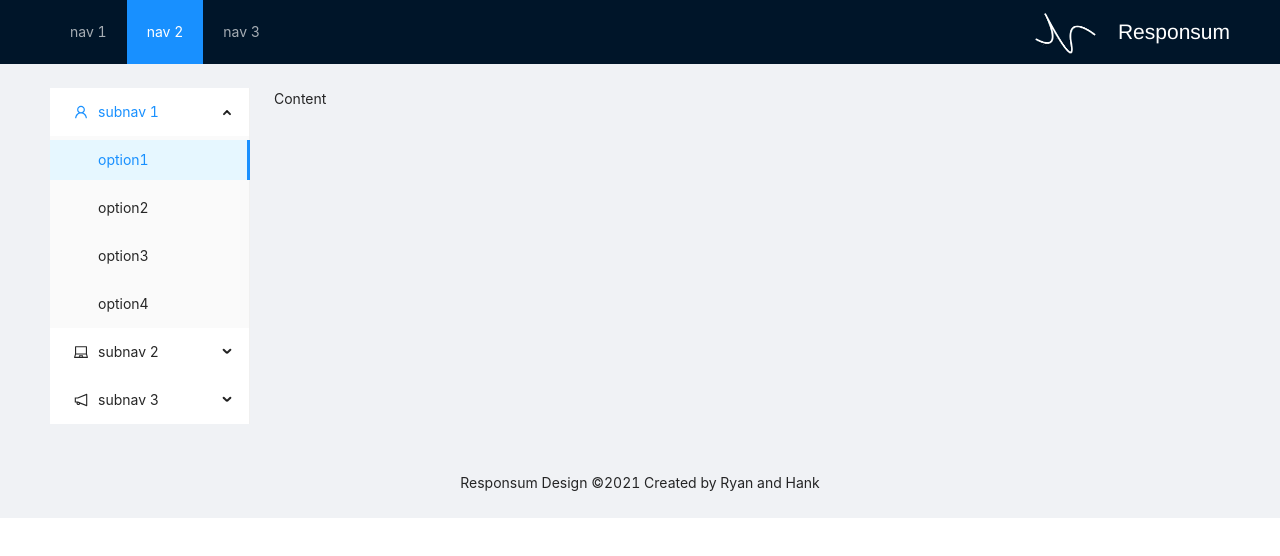
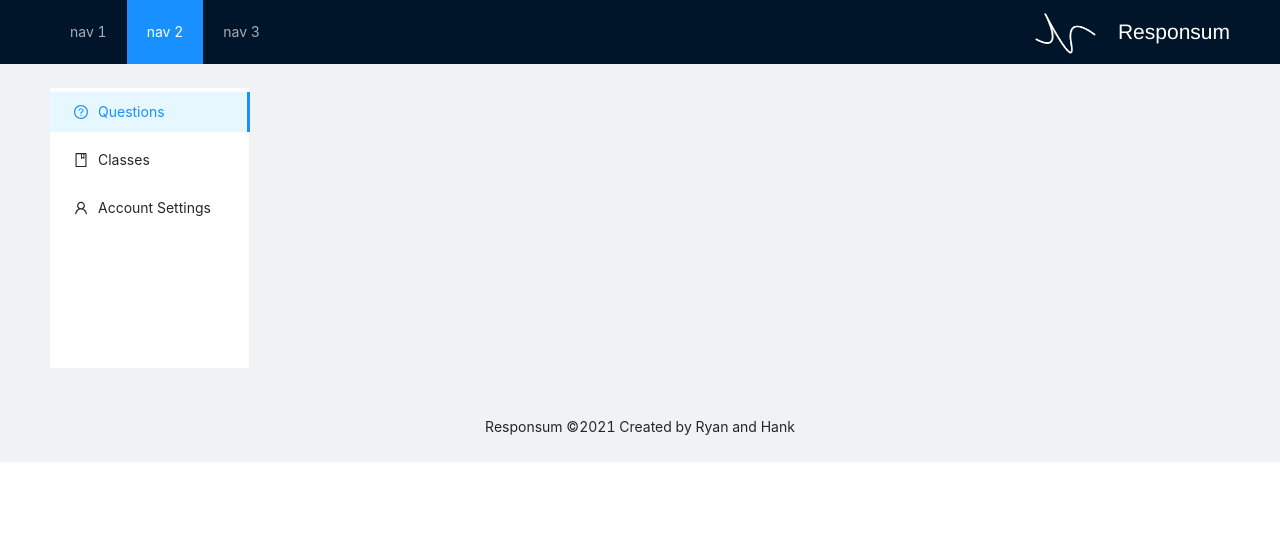
Before and after one commit to hank-w/Respon_sum, a React (Create React App) app in the folder web/: page /students in a window 1280 px wide. Shown: the top 556 px of the page. Built offline with nearby package versions, Linux system fonts and the light colour scheme.

Commit message:
Student pages

```diff
--- a/web/src/App.tsx
+++ b/web/src/App.tsx
@@ -52,7 +52,7 @@ function App() {
             <Routes />
           </div>
         </Content>
-        <Footer style={{ textAlign: 'center' }}>Responsum Design ©2021 Created by Ryan and Hank</Footer>
+        <Footer style={{ textAlign: 'center' }}>Responsum ©2021 Created by Ryan and Hank</Footer>
       </Layout>
     </BrowserRouter>
   );
--- /dev/null
+++ b/web/src/components/pages/StudentAccountSettings.tsx
@@ -0,0 +1,5 @@
+import { useState } from 'react';
+import { Layout, Menu } from 'antd';
+export default () => {
+  return <>hello world</>;
+};
--- /dev/null
+++ b/web/src/components/pages/StudentClasses.tsx
@@ -0,0 +1,5 @@
+import { useState } from 'react';
+import { Layout, Menu } from 'antd';
+export default () => {
+  return <></>;
+};
--- a/web/src/components/pages/StudentHomepage.tsx
+++ b/web/src/components/pages/StudentHomepage.tsx
@@ -1,12 +1,16 @@
 import { useState } from 'react';
-import { StudentLoginWrapper, StudentLoginParent } from '../style/StudentHomepage';
-import { Button, Layout, Menu, Breadcrumb } from 'antd';
-import { UserOutlined, LaptopOutlined, NotificationOutlined } from '@ant-design/icons';
+import { Layout, Menu } from 'antd';
+import { UserOutlined, QuestionCircleOutlined, BookOutlined } from '@ant-design/icons';
 
-const { SubMenu } = Menu;
-const { Header, Content, Footer, Sider } = Layout;
+import StudentQuestions from './StudentQuestions';
+import StudentAccountSettings from './StudentAccountSettings';
+import StudentClasses from './StudentClasses';
+
+const { Content, Sider } = Layout;
 
 export default () => {
+  const [ page, setPage ] = useState('questions');
+
   return (
     <Layout style={{ padding: '24px 0' }}>
       <Sider width={200}>
@@ -16,27 +20,22 @@ export default () => {
           defaultOpenKeys={['sub1']}
           style={{ height: '100%' }}
         >
-          <SubMenu key="sub1" icon={<UserOutlined />} title="subnav 1">
-            <Menu.Item key="1">option1</Menu.Item>
-            <Menu.Item key="2">option2</Menu.Item>
-            <Menu.Item key="3">option3</Menu.Item>
-            <Menu.Item key="4">option4</Menu.Item>
-          </SubMenu>
-          <SubMenu key="sub2" icon={<LaptopOutlined />} title="subnav 2">
-            <Menu.Item key="5">option5</Menu.Item>
-            <Menu.Item key="6">option6</Menu.Item>
-            <Menu.Item key="7">option7</Menu.Item>
-            <Menu.Item key="8">option8</Menu.Item>
-          </SubMenu>
-          <SubMenu key="sub3" icon={<NotificationOutlined />} title="subnav 3">
-            <Menu.Item key="9">option9</Menu.Item>
-            <Menu.Item key="10">option10</Menu.Item>
-            <Menu.Item key="11">option11</Menu.Item>
-            <Menu.Item key="12">option12</Menu.Item>
-          </SubMenu>
+          <Menu.Item key="1" icon={<QuestionCircleOutlined />} onClick={() => setPage('questions')}>
+            Questions
+          </Menu.Item>
+          <Menu.Item key="2" icon={<BookOutlined />} onClick={() => setPage('classes')}>
+            Classes
+          </Menu.Item>
+          <Menu.Item key="3" icon={<UserOutlined />} onClick={() => setPage('account')}>
+            Account Settings
+          </Menu.Item>
         </Menu>
       </Sider>
-      <Content style={{ padding: '0 24px', minHeight: 280 }}>Content</Content>
+      <Content style={{ padding: '0 24px', minHeight: 280 }}>
+        {page === 'questions' ? <StudentQuestions /> : null}
+        {page === 'classes' ? <StudentClasses /> : null}
+        {page === 'account' ? <StudentAccountSettings /> : null}
+      </Content>
     </Layout>
   );
 };
--- /dev/null
+++ b/web/src/components/pages/StudentQuestions.tsx
@@ -0,0 +1,5 @@
+import { useState } from 'react';
+import { Layout, Menu } from 'antd';
+export default () => {
+  return <></>;
+};
```
